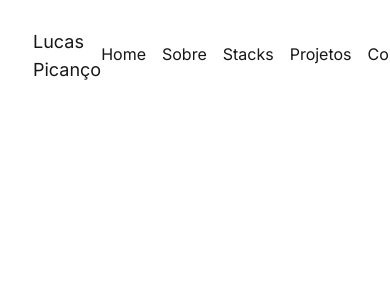
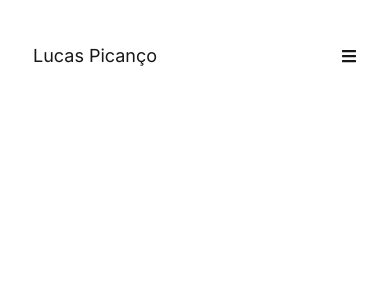
Before and after one commit to LucasPicancoo/meu-portifolio, a Next.js app: page / in a window 390 px wide. Shown: the top 300 px of the page. Built offline with nearby package versions, Linux system fonts and the light colour scheme.

Commit message:
Feat: Criação do menu responsivo para dispositivos moveis

```diff
--- a/package.json
+++ b/package.json
@@ -12,7 +12,8 @@
     "framer-motion": "^12.35.1",
     "next": "16.1.6",
     "react": "19.2.3",
-    "react-dom": "19.2.3"
+    "react-dom": "19.2.3",
+    "react-icons": "^5.6.0"
   },
   "devDependencies": {
     "@tailwindcss/postcss": "^4",
--- a/src/app/components/header/index.tsx
+++ b/src/app/components/header/index.tsx
@@ -1,9 +1,10 @@
 "use client"
-
 
 import { useEffect, useState } from "react"
 import { motion } from "framer-motion"
 import { NavItem } from "./nav-item"
+import { FaBars } from "react-icons/fa";
+import { FaXmark } from "react-icons/fa6";
 
 const NAV_ITEMS = [
     {
@@ -33,6 +34,7 @@ const NAV_ITEMS = [
 export default function Header(){
 
     const [scrolled, setScrolled] = useState(false)
+    const [openMenu, setOpenMenu] = useState(false)
 
     useEffect(() =>{
         const handleScroll = () => {
@@ -74,7 +76,8 @@ export default function Header(){
 
                 <h1 className="flex-1 text-lg flex justify-start">Lucas Picanço</h1>
 
-                <nav className="flex-1 flex justify-center items-center gap-4 md:gap-6 text-md">
+                <nav className={`md:flex flex-1 justify-center items-center gap-4 md:gap-6 md:static md:w-auto md:bg-transparent md:flex-row md:p-0
+                    ${openMenu ? 'flex absolute top-17.5 left-0 w-full flex-col bg-white/90 dark:bg-zinc-900/90 backdrop-blur-md p-6 rounded-2xl border border-gray-200 shadow-lg' : 'hidden'}`}>
 
                     {NAV_ITEMS.map(item => (
                         <NavItem {...item} key={item.label} />
@@ -82,13 +85,17 @@ export default function Header(){
 
                 </nav>
 
-                <div className="flex-1 flex justify-end items-center gap-4 font-medium">
+                <div className="flex-1 justify-end items-center gap-4 font-medium hidden md:flex">
 
                     <p className="cursor-pointer">PT/EN</p>
                     <p className="cursor-pointer">T</p>
 
                 </div>
 
+                <button className="md:hidden cursor-pointer" onClick={() => setOpenMenu(!openMenu)}>
+                    {openMenu ? <FaXmark /> : <FaBars/>}
+                </button>
+
             </motion.div>
         </header>
     )
```
Also changed, not shown: 1 other file (tests, documents, lock files or other folders).
